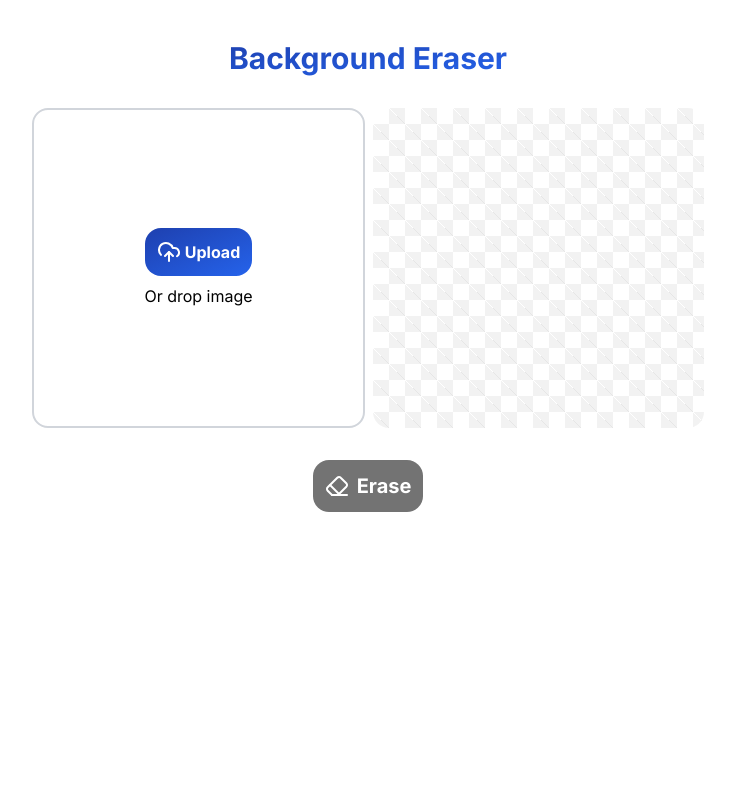
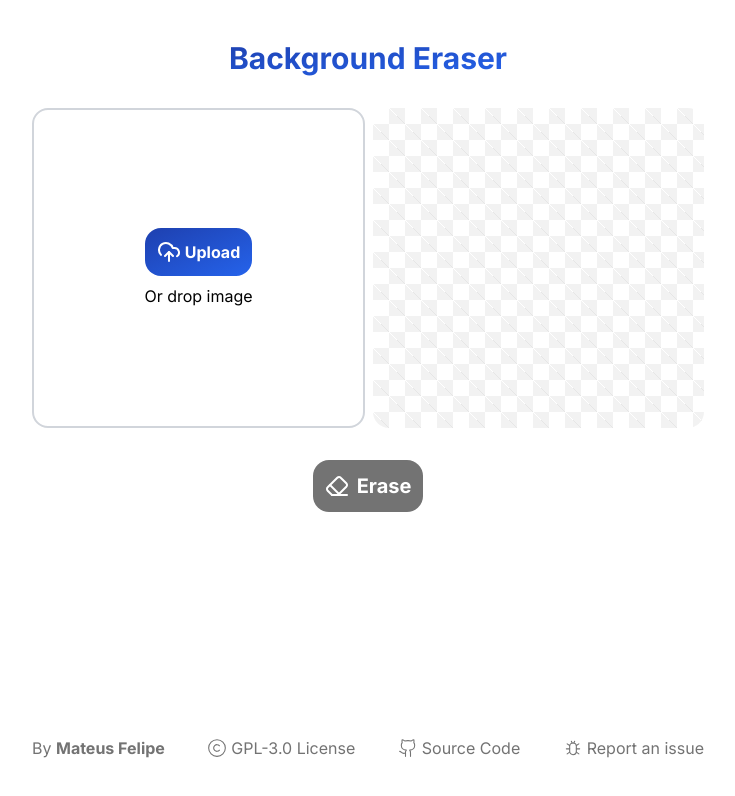
Before and after one commit to mateusfg7/background-eraser, a Next.js app: page / in a window 1280 px wide. Shown: the top 796 px of the page, without its empty margins (272-1007 px from the left). Built offline with nearby package versions, Linux system fonts and the light colour scheme.

Commit message:
feat(ui): create footer component

```diff
--- /dev/null
+++ b/src/app/components/footer.tsx
@@ -0,0 +1,36 @@
+import { Bug, Copyright, Github } from 'lucide-react'
+
+export function Footer() {
+  return (
+    <div className="flex justify-between gap-2 text-neutral-500">
+      <a href="https://mateusf.com" target="_blank" rel="author">
+        By <span className="font-bold">Mateus Felipe</span>
+      </a>
+      <a
+        href="https://github.com/mateusfg7/background-eraser/blob/main/LICENSE"
+        target="_blank"
+        rel="license"
+        className="flex items-center gap-1"
+      >
+        <Copyright strokeWidth={1.3} size={20} /> GPL-3.0 License
+      </a>
+      <a
+        href="https://github.com/mateusfg7/background-eraser"
+        target="_blank"
+        rel="external"
+        className="flex items-center gap-1"
+      >
+        <Github strokeWidth={1.3} size={20} /> Source Code
+      </a>
+      <a
+        href="https://github.com/mateusfg7/background-eraser/issues/new"
+        target="_blank"
+        rel="external"
+        className="flex items-center gap-1"
+      >
+        <Bug strokeWidth={1.3} size={20} />
+        Report an issue
+      </a>
+    </div>
+  )
+}
--- a/src/app/globals.css
+++ b/src/app/globals.css
@@ -5,6 +5,10 @@
 @layer base {
   body {
     @apply font-sans;
+  }
+
+  a {
+    @apply transition-colors hover:text-neutral-900;
   }
 }
 
--- a/src/app/page.tsx
+++ b/src/app/page.tsx
@@ -6,6 +6,7 @@ import { Title } from './components/title'
 import { ErasedImageBoard } from './components/erased-image-board'
 import { UploadImageBoard } from './components/upload-image-board'
 import { EraseButton } from './components/erase-button'
+import { Footer } from './components/footer'
 
 export default function Home() {
   const [uploadedFile, setUploadedFile] = useState<File>()
@@ -35,7 +36,7 @@ export default function Home() {
   }
 
   return (
-    <main className="m-auto max-w-2xl py-10">
+    <main className="m-auto flex min-h-screen max-w-2xl flex-col justify-between py-10">
       <div className="flex flex-col items-center gap-8">
         <Title />
 
@@ -58,6 +59,7 @@ export default function Home() {
           isFileUploaded={!!uploadedFile}
         />
       </div>
+      <Footer />
     </main>
   )
 }
```
